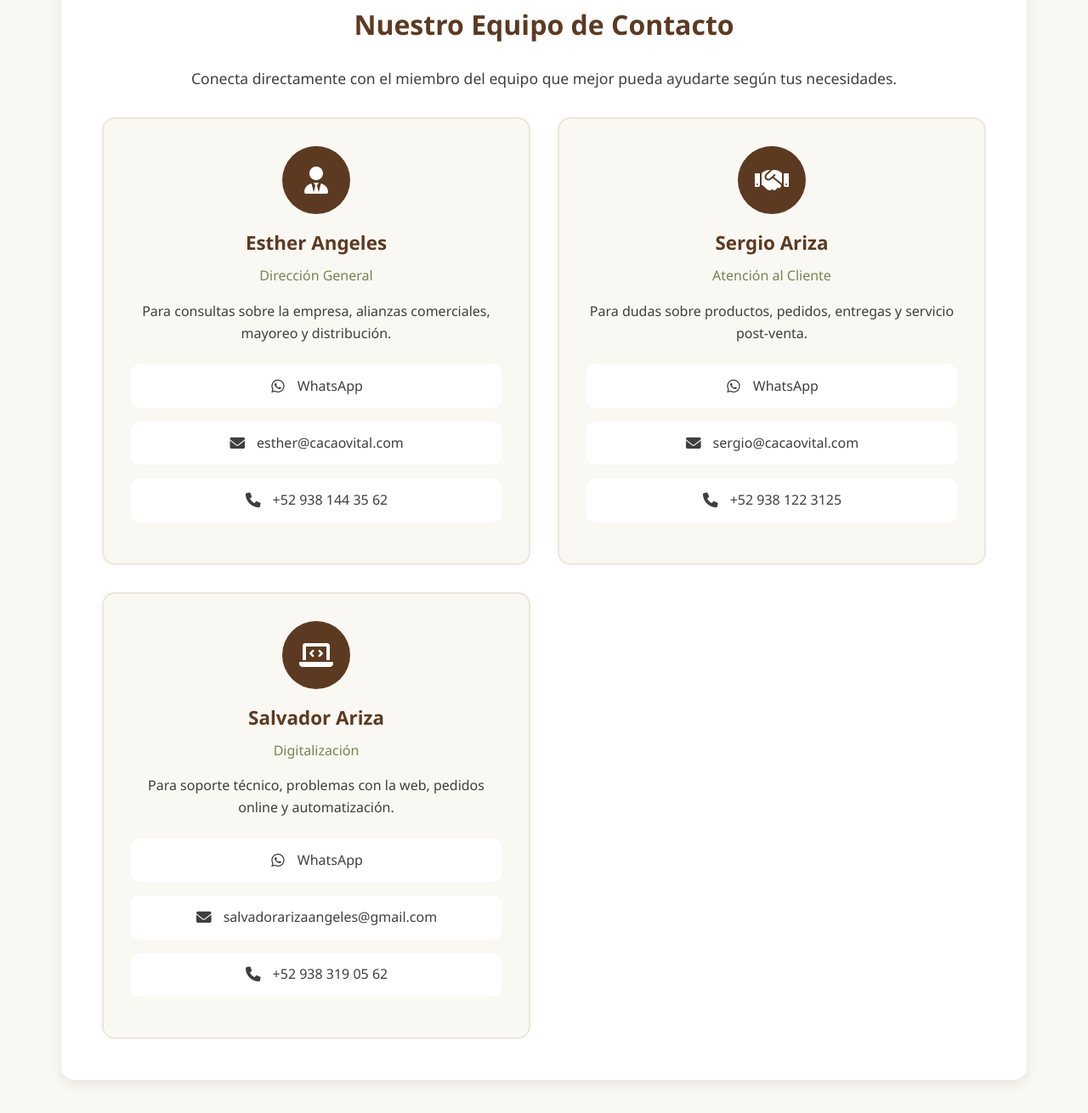
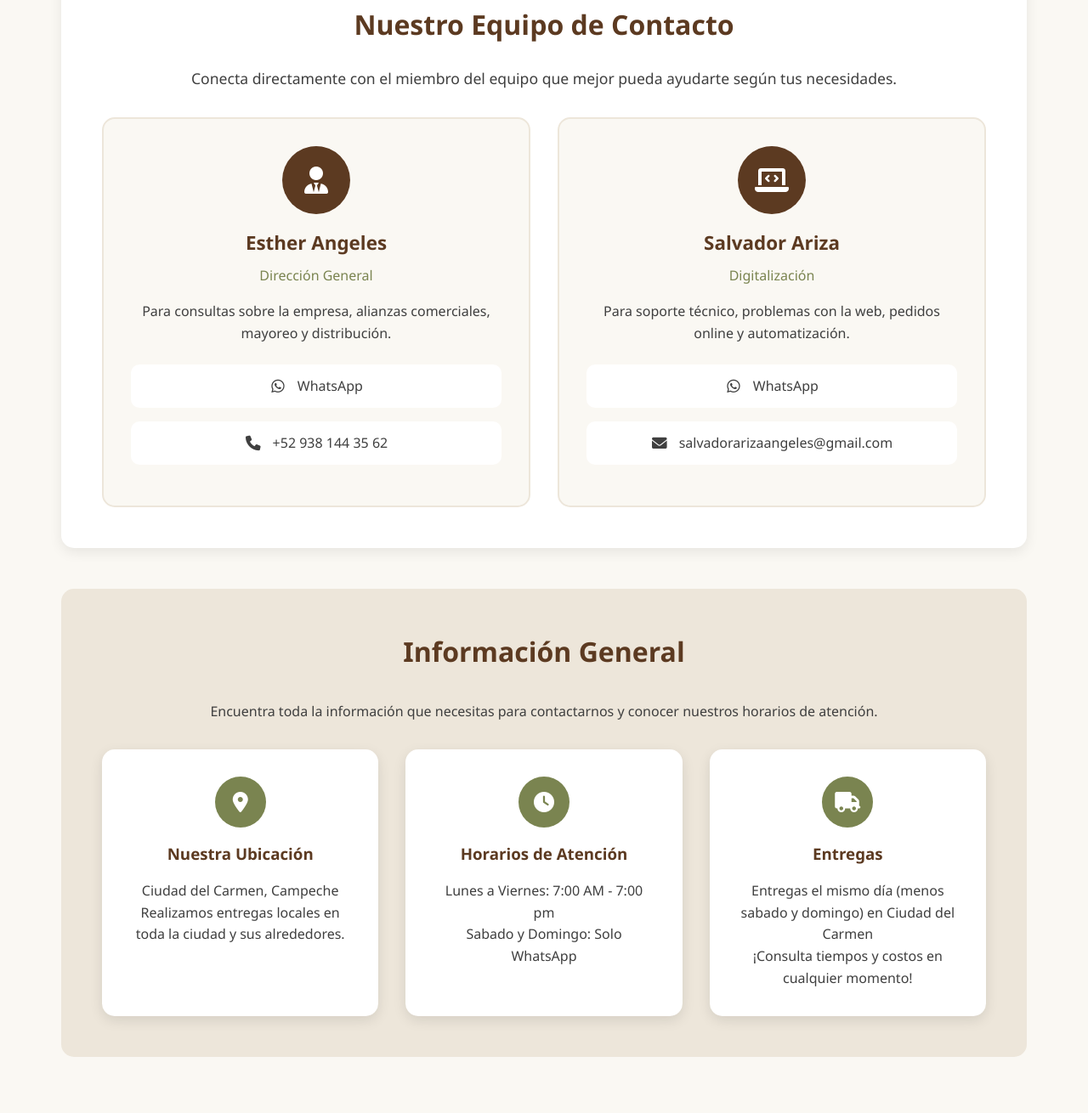
Before and after one commit to EstherCacao/CacaoVital, a plain HTML site: page contacto.html in a window 1280 px wide. Shown: the part 590-1900 px from the top of the page at 85% size. Drawn offline with Linux system fonts and the light colour scheme.

Commit message:
Update contacto.html

```diff
--- a/contacto.html
+++ b/contacto.html
@@ -580,10 +580,10 @@
               <i class="fab fa-whatsapp"></i>
               <span>WhatsApp</span>
             </div>
-            <div class="contact-item" onclick="contactEmail('esther@cacaovital.com')">
+            <!-- <div class="contact-item" onclick="contactEmail('esther@cacaovital.com')">
               <i class="fas fa-envelope"></i>
               <span>esther@cacaovital.com</span>
-            </div>
+            </div> -->
             <div class="contact-item" onclick="contactPhone('+529381443562')">
               <i class="fas fa-phone"></i>
               <span>+52 938 144 35 62</span>
@@ -591,11 +591,11 @@
           </div>
         </div>
 
-        <div class="contact-card">
+        <!-- <div class="contact-card">
           <div class="contact-avatar">
             <i class="fas fa-handshake"></i>
-          </div>
-          <h3>Sergio Ariza</h3>
+          </div> -->
+          <!-- <h3>Sergio Ariza</h3>
           <p class="contact-role">Atención al Cliente</p>
           <p>Para dudas sobre productos, pedidos, entregas y servicio post-venta.</p>
 
@@ -612,8 +612,8 @@
               <i class="fas fa-phone"></i>
               <span>+52 938 122 3125</span>
             </div>
-          </div>
-        </div>
+          </div> -->
+        <!-- </div> -->
 
         <div class="contact-card">
           <div class="contact-avatar">
@@ -632,10 +632,10 @@
               <i class="fas fa-envelope"></i>
               <span>salvadorarizaangeles@gmail.com</span>
             </div>
-            <div class="contact-item" onclick="contactPhone('+529383190562')">
+            <!-- <div class="contact-item" onclick="contactPhone('+529383190562')">
               <i class="fas fa-phone"></i>
               <span>+52 938 319 05 62</span>
-            </div>
+            </div> -->
           </div>
         </div>
       </div>
```
